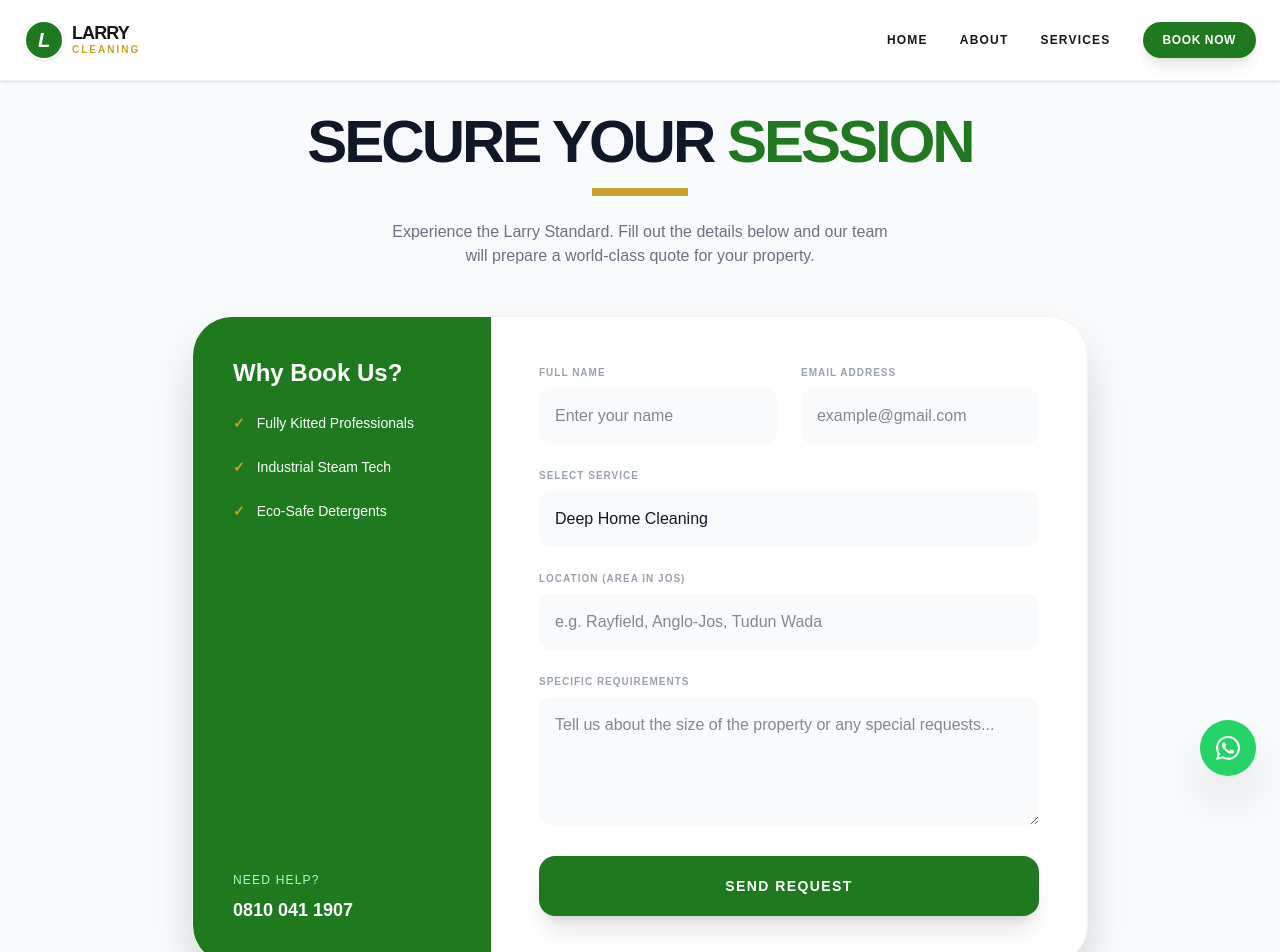
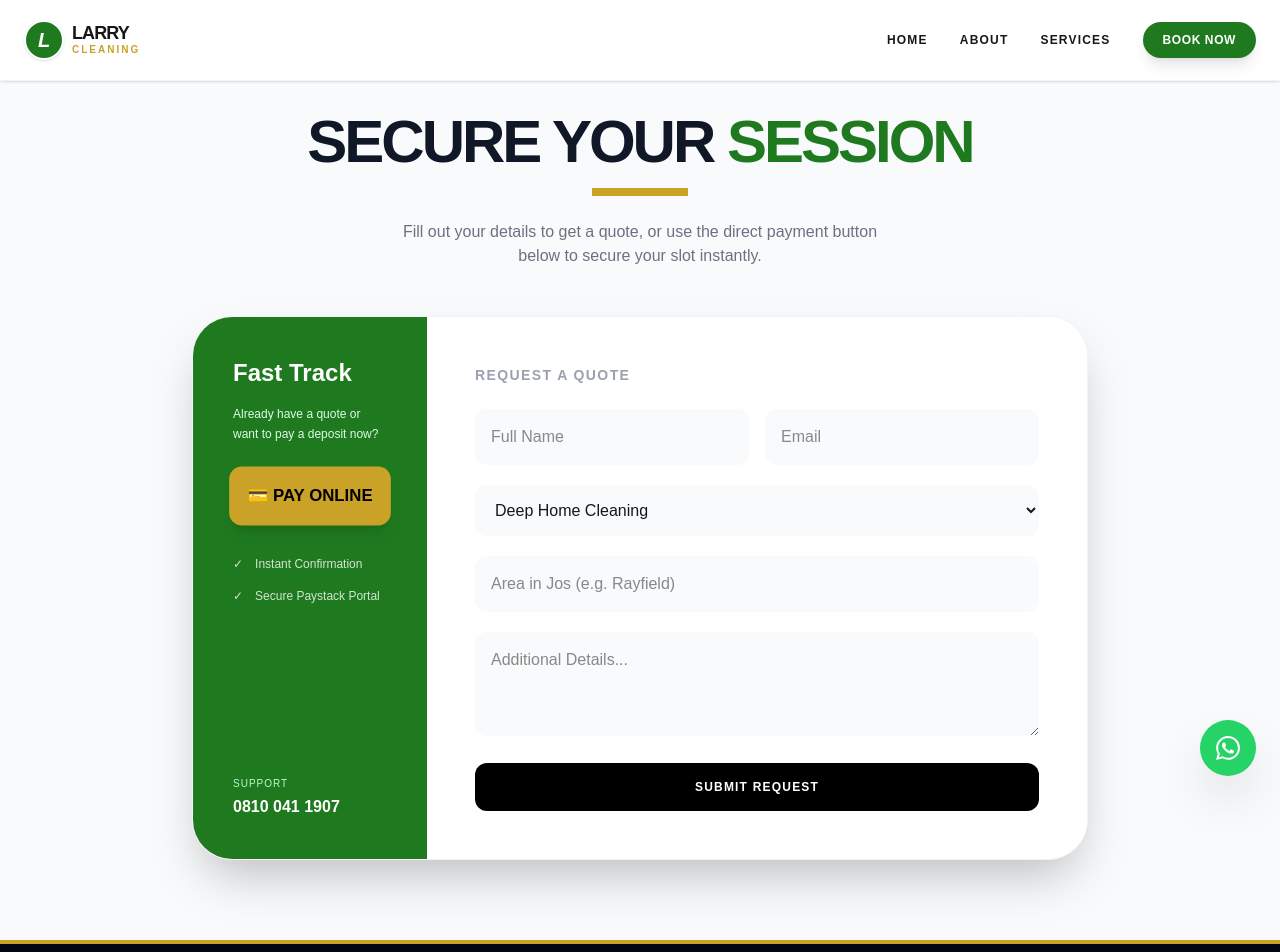
Before and after one commit to assurancenshukwi1994-cloud/assurance, a Next.js app: page /booking in a window 1280 px wide. Shown: the top 952 px of the page. Built offline with nearby package versions, Linux system fonts and the light colour scheme.

Commit message:
added paystack link to booking

```diff
--- a/app/booking/page.tsx
+++ b/app/booking/page.tsx
@@ -13,115 +13,66 @@ export default function BookingPage() {
           </h1>
           <div className="w-24 h-2 bg-[#c9a227] mx-auto mb-6"></div>
           <p className="text-gray-500 font-medium max-w-lg mx-auto">
-            Experience the Larry Standard. Fill out the details below and our team will prepare a world-class quote for your property.
+            Fill out your details to get a quote, or use the direct payment button below to secure your slot instantly.
           </p>
         </div>
 
-        {/* BOOKING CARD */}
         <div className="bg-white rounded-[2.5rem] shadow-2xl overflow-hidden border border-gray-100 flex flex-col md:flex-row">
 
-          {/* LEFT SIDE: INFO PANEL */}
+          {/* LEFT SIDE: INFO & DIRECT PAYMENT */}
           <div className="bg-[#1f7a1f] md:w-1/3 p-10 text-white flex flex-col justify-between">
             <div>
-              <h3 className="text-2xl font-bold mb-6">Why Book Us?</h3>
-              <ul className="space-y-6 text-sm font-light">
-                <li className="flex gap-3">
-                  <span className="text-[#c9a227] font-bold">✓</span>
-                  Fully Kitted Professionals
-                </li>
-                <li className="flex gap-3">
-                  <span className="text-[#c9a227] font-bold">✓</span>
-                  Industrial Steam Tech
-                </li>
-                <li className="flex gap-3">
-                  <span className="text-[#c9a227] font-bold">✓</span>
-                  Eco-Safe Detergents
-                </li>
+              <h3 className="text-2xl font-bold mb-4">Fast Track</h3>
+              <p className="text-xs text-green-100 mb-6 leading-relaxed">Already have a quote or want to pay a deposit now?</p>
+
+              {/* --- DIRECT PAYSTACK LINK --- */}
+              <a
+                href="https://paystack.shop/pay/qcg196ti0k"
+                target="_blank"
+                rel="noopener noreferrer"
+                className="inline-block w-full text-center bg-[#c9a227] hover:bg-yellow-500 text-black font-black py-4 rounded-xl transition-all shadow-lg mb-8 scale-105"
+              >
+                💳 PAY ONLINE
+              </a>
+
+              <ul className="space-y-4 text-xs font-light opacity-80">
+                <li className="flex gap-3"><span>✓</span> Instant Confirmation</li>
+                <li className="flex gap-3"><span>✓</span> Secure Paystack Portal</li>
               </ul>
             </div>
 
-            <div className="mt-12 md:mt-0">
-              <p className="text-xs text-green-200 uppercase tracking-widest mb-2">Need Help?</p>
-              <p className="font-bold text-lg">0810 041 1907</p>
+            <div className="mt-12">
+              <p className="text-[10px] text-green-200 uppercase tracking-widest mb-1">Support</p>
+              <p className="font-bold">0810 041 1907</p>
             </div>
           </div>
 
           {/* RIGHT SIDE: THE FORM */}
-          <div className="md:w-2/3 p-8 md:p-12">
-            <form action="https://formspree.io/f/xvgzlowj" method="POST" className="space-y-6">
+          <div className="md:w-2/2 p-8 md:p-12 bg-white">
+            <h4 className="text-sm font-black uppercase tracking-widest text-gray-400 mb-6">Request a Quote</h4>
+            <form action="https://formspree.io/f/xvgzlowj" method="POST" className="space-y-5">
 
-              {/* Name & Email Group */}
-              <div className="grid grid-cols-1 md:grid-cols-2 gap-6">
-                <div>
-                  <label className="block text-[10px] font-black uppercase tracking-widest text-gray-400 mb-2">Full Name</label>
-                  <input
-                    type="text" name="name" required
-                    placeholder="Enter your name"
-                    className="w-full bg-gray-50 border-none rounded-xl p-4 focus:ring-2 focus:ring-[#1f7a1f] transition-all outline-none text-gray-900"
-                  />
-                </div>
-                <div>
-                  <label className="block text-[10px] font-black uppercase tracking-widest text-gray-400 mb-2">Email Address</label>
-                  <input
-                    type="email" name="email" required
-                    placeholder="example@gmail.com"
-                    className="w-full bg-gray-50 border-none rounded-xl p-4 focus:ring-2 focus:ring-[#1f7a1f] transition-all outline-none text-gray-900"
-                  />
-                </div>
+              <div className="grid grid-cols-1 md:grid-cols-2 gap-4">
+                <input type="text" name="name" required placeholder="Full Name" className="w-full bg-gray-50 rounded-xl p-4 outline-none focus:ring-2 focus:ring-[#1f7a1f]" />
+                <input type="email" name="email" required placeholder="Email" className="w-full bg-gray-50 rounded-xl p-4 outline-none focus:ring-2 focus:ring-[#1f7a1f]" />
               </div>
 
-              {/* Service Selection */}
-              <div>
-                <label className="block text-[10px] font-black uppercase tracking-widest text-gray-400 mb-2">Select Service</label>
-                <select
-                  name="service" required
-                  className="w-full bg-gray-50 border-none rounded-xl p-4 focus:ring-2 focus:ring-[#1f7a1f] transition-all outline-none text-gray-900 appearance-none"
-                >
-                  <option>Deep Home Cleaning</option>
-                  <option>Office Sanitization</option>
-                  <option>Landscaping & Lawns</option>
-                  <option>Gutter & Drainage</option>
-                  <option>Post-Construction Cleanup</option>
-                </select>
-              </div>
+              <select name="service" required className="w-full bg-gray-50 rounded-xl p-4 outline-none focus:ring-2 focus:ring-[#1f7a1f]">
+                <option>Deep Home Cleaning</option>
+                <option>Office Sanitization</option>
+                <option>Landscaping & Lawns</option>
+                <option>Gutter & Drainage</option>
+              </select>
 
-              {/* Location in Jos */}
-              <div>
-                <label className="block text-[10px] font-black uppercase tracking-widest text-gray-400 mb-2">Location (Area in Jos)</label>
-                <input
-                  type="text" name="location" required
-                  placeholder="e.g. Rayfield, Anglo-Jos, Tudun Wada"
-                  className="w-full bg-gray-50 border-none rounded-xl p-4 focus:ring-2 focus:ring-[#1f7a1f] transition-all outline-none text-gray-900"
-                />
-              </div>
+              <input type="text" name="location" required placeholder="Area in Jos (e.g. Rayfield)" className="w-full bg-gray-50 rounded-xl p-4 outline-none focus:ring-2 focus:ring-[#1f7a1f]" />
 
-              {/* Additional Message */}
-              <div>
-                <label className="block text-[10px] font-black uppercase tracking-widest text-gray-400 mb-2">Specific Requirements</label>
-                <textarea
-                  name="message" rows={4}
-                  placeholder="Tell us about the size of the property or any special requests..."
-                  className="w-full bg-gray-50 border-none rounded-xl p-4 focus:ring-2 focus:ring-[#1f7a1f] transition-all outline-none text-gray-900"
-                ></textarea>
-              </div>
+              <textarea name="message" rows={3} placeholder="Additional Details..." className="w-full bg-gray-50 rounded-xl p-4 outline-none focus:ring-2 focus:ring-[#1f7a1f]"></textarea>
 
-              {/* Submit Button */}
-              <button
-                type="submit"
-                className="w-full bg-[#1f7a1f] hover:bg-black text-white font-black py-5 rounded-2xl transition-all transform hover:-translate-y-1 active:scale-95 shadow-xl uppercase tracking-widest text-sm"
-              >
-                Send Request
+              <button type="submit" className="w-full bg-black text-white font-black py-4 rounded-xl hover:bg-[#1f7a1f] transition-all uppercase tracking-widest text-xs">
+                Submit Request
               </button>
             </form>
           </div>
-
-        </div>
-
-        {/* TRUST BADGES */}
-        <div className="mt-12 flex flex-wrap justify-center gap-8 opacity-40">
-           <p className="text-[10px] font-bold uppercase tracking-widest italic">✓ Secure Booking</p>
-           <p className="text-[10px] font-bold uppercase tracking-widest italic">✓ Guaranteed Response</p>
-           <p className="text-[10px] font-bold uppercase tracking-widest italic">✓ Professional Staff</p>
         </div>
       </div>
     </main>
```
